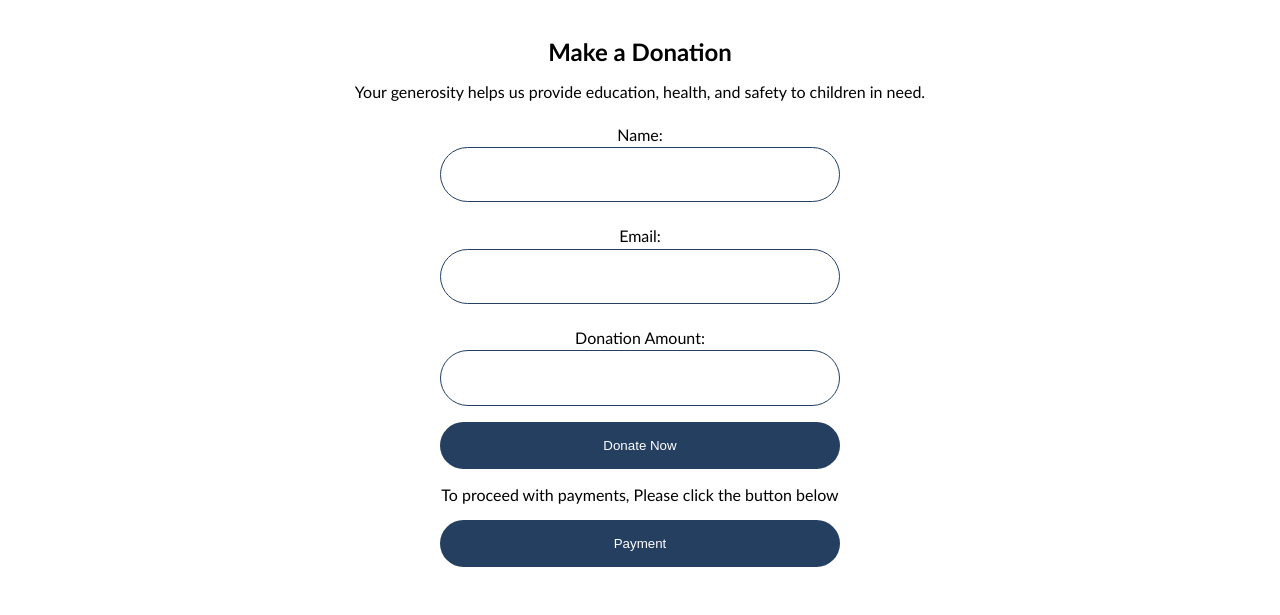
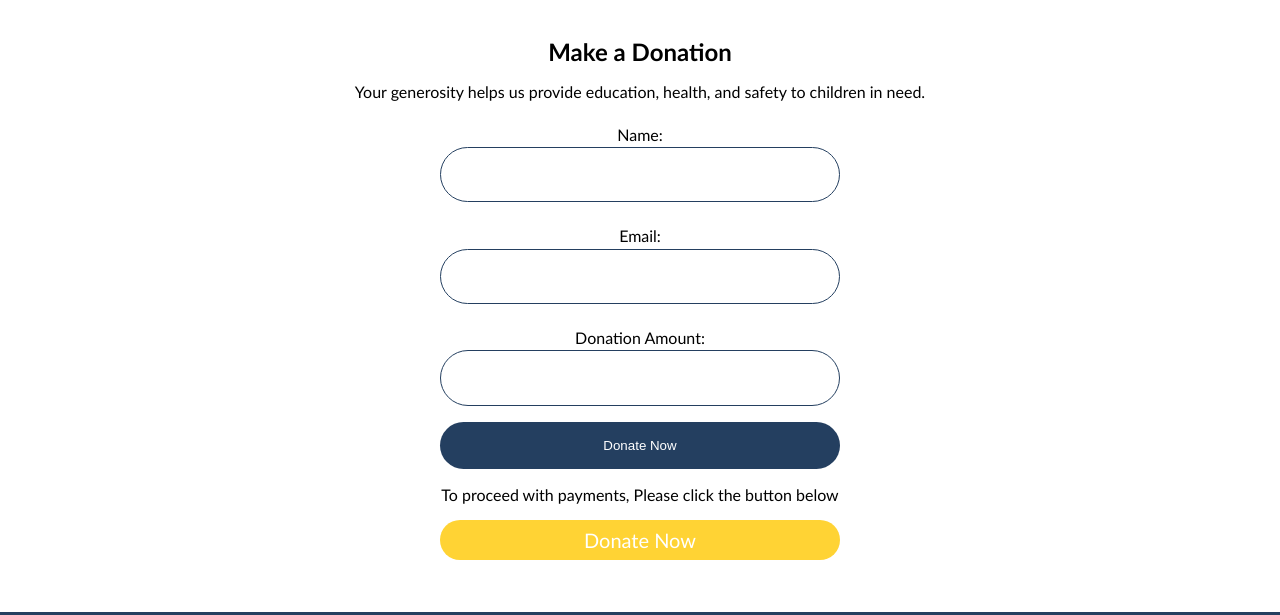
Before and after one commit to piranockharvey03/Imani-Ministries, a plain HTML site: page donate.html in a window 1280 px wide. Shown: the part 178-793 px from the top of the page. Drawn offline with Linux system fonts and the light colour scheme.

Commit message:
html,css changes

```diff
--- a/css/donate.css
+++ b/css/donate.css
@@ -89,6 +89,19 @@ body {
 .donate h2 {
     color: #000000;
     margin-bottom: 1rem;
+}
+.donation {
+    background: #ffd334;
+    color: #fff;
+    padding: 0.5rem 1rem;
+    text-decoration: none;
+    border-radius: 45px;
+    font-size: 20px;
+    transition: background-color 0.3s ease;
+}
+
+.donation:hover {
+    background-color: #243F60;
 }
 
 form {
--- a/donate.html
+++ b/donate.html
@@ -43,7 +43,7 @@
 
             <p>To proceed with payments, Please click the button below</p>
 
-            <button type="submit">Payment</button>
+            <a href="donate.html" class="donation">Donate Now</a>
         </form>
     </section>
 <footer>
```
